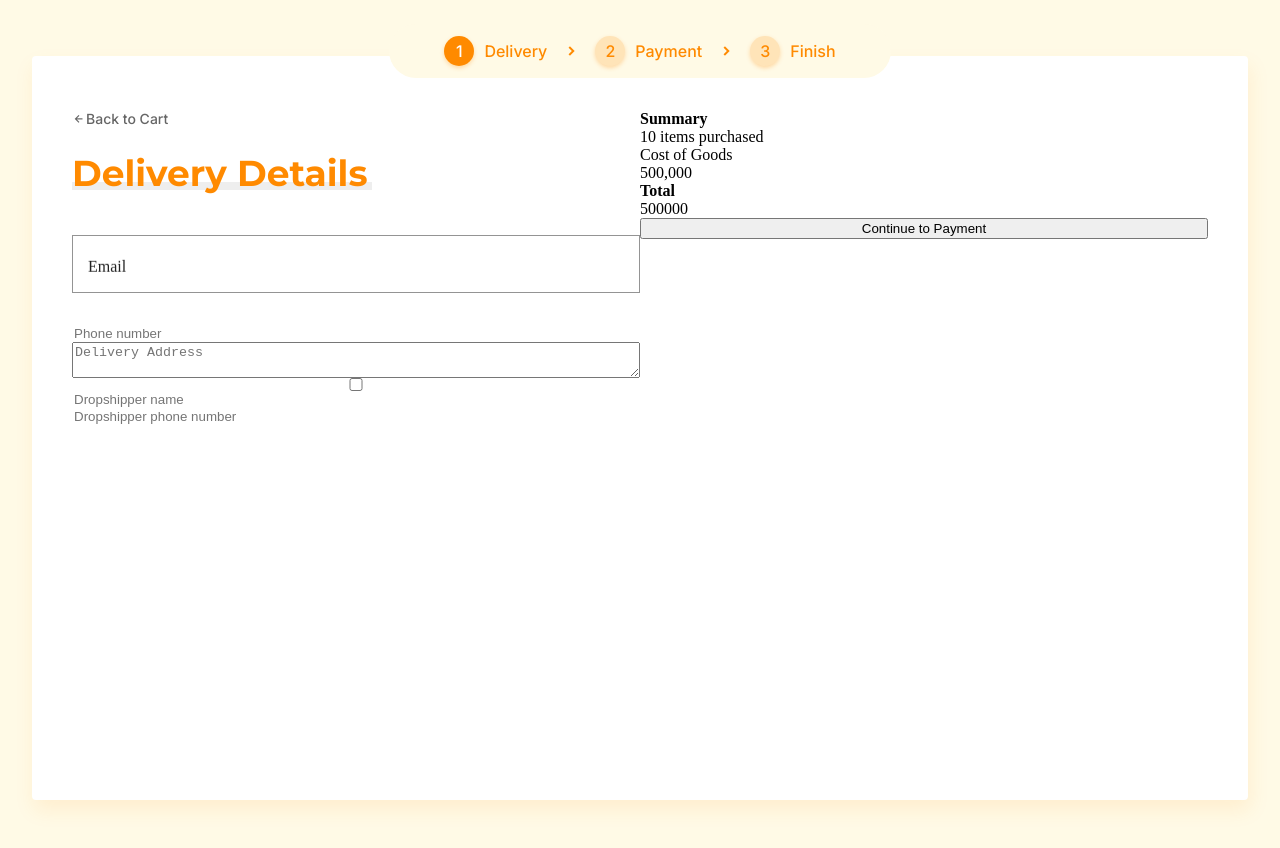
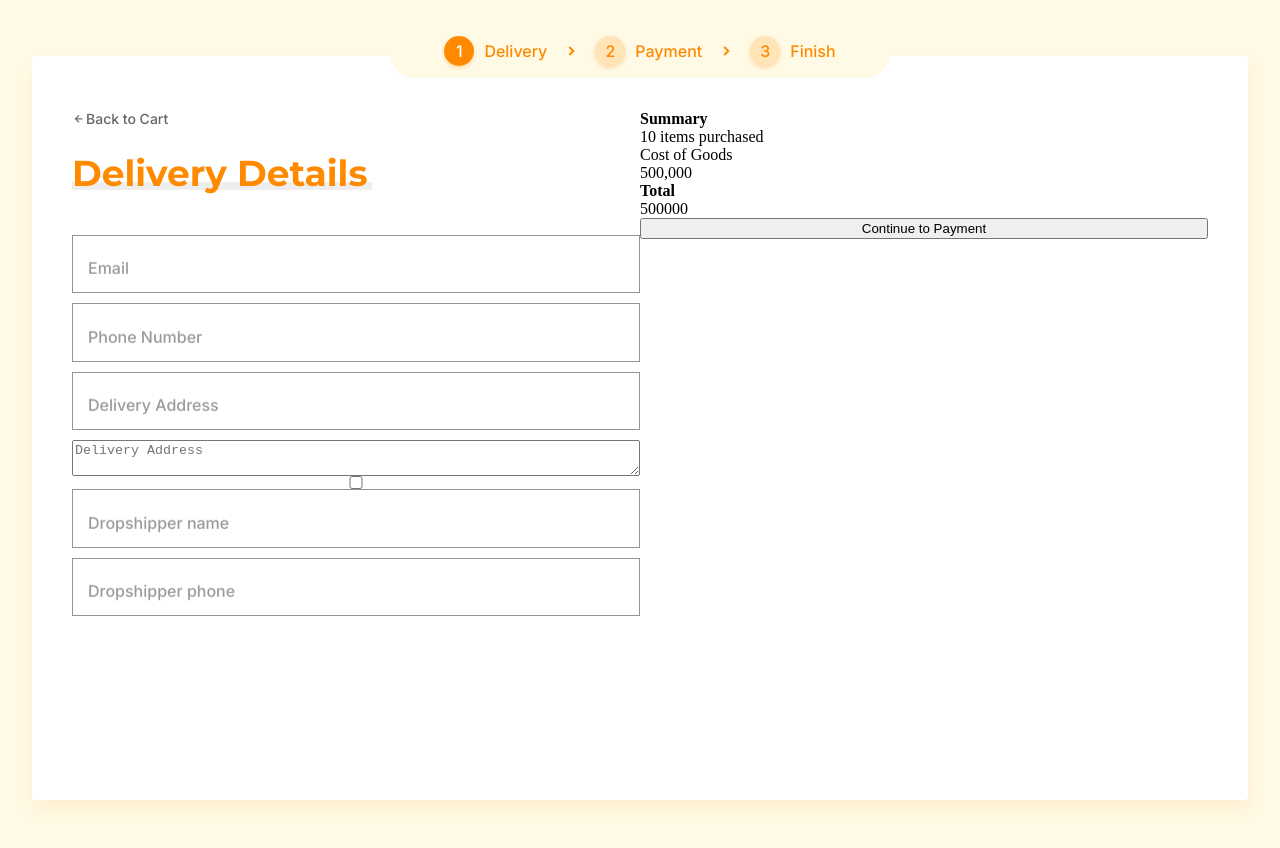
Before and after one commit to alfianahar/jakmall-test, a React (Vite) app: page / in a window 1280 px wide. Shown: the top 848 px of the page. Built offline with nearby package versions, Linux system fonts and the light colour scheme.

Commit message:
add input field

```diff
--- a/src/App.jsx
+++ b/src/App.jsx
@@ -14,7 +14,7 @@ import useMultistep from './utils/useMultistep';
 
 const backPageStep = ["Cart", "Delivery"]
 const defaultValue = {
-  goods: 500000, dropshipFee: 0, 'Send as dropshipper': false, Shipment: { label: '', estimation: '', price: 0 }
+  goods: 500000, dropshipFee: 0, sendAsDropshipper: false, shipment: { label: '', estimation: '', price: 0 }
 }
 
 function App() {
--- a/src/components/Input.jsx
+++ b/src/components/Input.jsx
@@ -1,43 +1,130 @@
 import React from "react";
+import { useFormContext } from "react-hook-form";
 import styled from "styled-components";
 
-const InputContainer = styled.div`
-  width: 100%;
-  height: 60px;
-  background-color: #fff;
-  border: 1px solid #ccc;
-  border-radius: 4px;
-  position: relative;
-`;
+let InputField
 
 const Label = styled.label`
-  position: absolute;
-  left: 20px;
-  top: 20px;
-  font-size: 14px;
-  color: #ccc;
+  font-family: 'Inter';
+  font-style: normal;
+  font-weight: 500;
+  font-size: 16px;
+  color: #000000;
+  mix-blend-mode: normal;
+  opacity: 0.4;
+
+  display: block;
+  position: relative;
+  max-height: 0;
+  font-weight: 500;
   pointer-events: none;
-  transition: all 0.2s ease-out;
-`;
 
-const InputField = styled.input`
-  width: 100%;
-  height: 100%;
-  font-size: 18px;
-  border: none;
-  outline: none;
-  &:focus + ${Label} {
-    top: 10px;
-    font-size: 12px;
-    color: #333;
+  &::before {
+    color: #000000;
+    content: attr(data-content);
+    display: inline-block;
+    filter: blur(0);
+    backface-visibility: hidden;
+    transform-origin: left top;
+    transition: transform 0.2s ease;
+    left: 1rem;
+    position: relative;
+  }
+
+  &::after {
+    bottom: 1rem;
+    content: "";
+    height: 0.1rem;
+    position: absolute;
+    transition: transform 180ms cubic-bezier(0.4, 0, 0.2, 1),
+      opacity 180ms cubic-bezier(0.4, 0, 0.2, 1), background-color 0.3s ease;
+    opacity: 0;
+    left: 0;
+    top: 100%;
+    margin-top: -0.1rem;
+    transform: scale3d(0, 1, 1);
+    width: 100%;
+    background-color: #FF8A00;
+  }
+
+      &::before,
+  ${InputField}:focus + &::before {
+    transform: translate3d(0, -3.12rem, 0) scale3d(0.82, 0.82, 1);
   }
 `;
 
-const Input = ({ label, ...rest }) => {
+InputField = styled.input`
+  background: none;
+  border-width: 0;
+  display: block;
+
+  width: 100%;
+  box-sizing: border-box;
+  padding: 1.8rem 1rem 0.6rem;
+  font-size: 1rem;
+  border: 0.1rem solid rgba(0, 0, 0, 0.42);
+  transition: border-color 0.2s ease;
+  caret-color: #FF8A00;
+
+  &::placeholder {
+    color: rgba(0, 0, 0, 0);
+  }
+  &:focus + ${Label}::after {
+    transform: scale3d(1, 1, 1);
+    opacity: 1;
+  }
+  &:placeholder-shown + ${Label}::before {
+    transform: translate3d(0, -2.2rem, 0) scale3d(1, 1, 1);
+  }
+  ${Label}::before,
+  &:focus + ${Label}::before {
+    transform: translate3d(0, -3.12rem, 0) scale3d(0.82, 0.82, 1);
+  }
+  &:focus + ${Label}::before {
+    color: #FF8A00;
+  }
+`;
+
+
+const InputContainer = styled.div`
+  margin-bottom: 0.625rem;
+  background-color: #FFFFFF;
+  transition: background-color 0.2s ease;
+  border-top-left-radius: 4px;
+  border-top-right-radius: 4px;
+
+  &:hover,
+  &:focus-within {
+    background-color: #FFFFFF;
+  }
+
+  &:hover ${InputField} {
+    border-color: rgba(0, 0, 0, 0.62);
+  }
+`;
+
+
+const HiddenLabel = styled.span`
+  border: 0;
+  clip: rect(1px 1px 1px 1px);
+  clip: rect(1px, 1px, 1px, 1px);
+  height: 1px;
+  margin: -1px;
+  overflow: hidden;
+  padding: 0;
+  position: absolute;
+  width: 1px;
+`
+
+
+const Input = ({ name, label, ...rest }) => {
+  const { register } = useFormContext()
   return (
     <InputContainer>
-      <InputField {...rest} />
-      <Label htmlFor="input-field">{label}</Label>
+      <InputField placeholder={label} {...register(name, { ...rest })} />
+      <Label data-content={label}>
+        <HiddenLabel></HiddenLabel>
+      </Label>
     </InputContainer>
   );
 };
--- a/src/components/Summary.jsx
+++ b/src/components/Summary.jsx
@@ -10,16 +10,16 @@ const SummaryContainer = styled.div`
 const Summary = () => {
     const { getValues, setValue } = useFormContext();
 
-    const Shipment = getValues('Shipment')
+    const shipment = getValues('shipment')
     const goods = getValues('goods')
     const dropshipFee = getValues('dropshipFee')
-    useWatch({ name: 'dropshipFee', name: 'Shipment' })
+    useWatch({ name: 'dropshipFee', name: 'shipment' })
 
     const currencyFormatter = new Intl.NumberFormat({
         style: "currency",
     });
 
-    const shipmentPrice = Shipment.price
+    const shipmentPrice = shipment.price
     const total = goods + dropshipFee + shipmentPrice
 
     return (
@@ -27,10 +27,10 @@ const Summary = () => {
             <h4>Summary</h4>
             <p>10 items purchased</p>
 
-            {Shipment.estimation &&
+            {shipment.estimation &&
                 <>
                     <h5>Delivery estimation</h5>
-                    <h4>{Shipment.estimation} by {Shipment.label}</h4>
+                    <h4>{shipment.estimation} by {shipment.label}</h4>
                 </>
             }
             <div>
@@ -43,7 +43,7 @@ const Summary = () => {
             }
             {shipmentPrice !== 0 &&
                 <div>
-                    <p>{Shipment.label} shipment</p> <span>{currencyFormatter.format(shipmentPrice)}</span>
+                    <p>{shipment.label} shipment</p> <span>{currencyFormatter.format(shipmentPrice)}</span>
                 </div>
             }
             <h4>Total</h4> <span>{total}</span>
--- a/src/form/DeliveryDetailStep.jsx
+++ b/src/form/DeliveryDetailStep.jsx
@@ -16,20 +16,20 @@ const DeliveryDetailStep = () => {
     return (
         <FormStep title="Delivery Details">
             <MainTittle>Delivery Details</MainTittle>
-            <div class="floating">
-                <input className="floating__input" type="text" placeholder="Email" {...register("Email", { required: true, pattern: /^\S+@\S+$/i })} />
-                <label for="inputId" class="floating__label" data-content="Email">
-                    <span class="hidden--visually">Email</span>
-                </label>
-            </div>
 
-            <input type="tel" placeholder="Phone number" {...register("Phone number", { required: true, minLength: 6, maxLength: 20, pattern: /^[0-9\-+(),]+$/i })} />
+            <Input type='text' label="Email" name="Email" required={true} pattern='/^\S+@\S+$/i' />
+            <Input type="tel" label="Phone Number" name="phoneNumber"
+                required={true} minLength='6' maxLength='20' pattern='/^[0-9\-+(),]+$/i'
+            />
+            <Input type="textarea" label="Delivery Address" name="deliveryAddress" required={true} />
             <textarea placeholder="Delivery Address" {...register("Delivery Address", { required: true })} />
 
             <input type="checkbox" placeholder="Send as dropshipper" {...register("Send as dropshipper", {})} />
 
-            <input type="text" placeholder="Dropshipper name" disabled={!dropshipperState} {...register("Dropshipper name", { required: dropshipperState, maxLength: 100 })} />
-            <input type="tel" placeholder="Dropshipper phone number" disabled={!dropshipperState}{...register("Dropshipper phone number", { required: dropshipperState, minLength: 6, maxLength: 20, pattern: /^[0-9\-+(),]+$/i })} />
+            <Input disabled={!dropshipperState} type='text' label="Dropshipper name" name="dropshipperName" required={dropshipperState} maxLength='100' />
+            <Input disabled={!dropshipperState} type='text' label="Dropshipper phone" name="dropshipperPhone" required={dropshipperState} minLength='6' maxLength='20' pattern='/^[0-9\-+(),]+$/i' />
+            {/* <input type="tel" placeholder="Dropshipper name" disabled={!dropshipperState} {...register("Dropshipper name", { required: dropshipperState, maxLength: 100 })} />
+            <input type="tel" placeholder="Dropshipper phone number" disabled={!dropshipperState}{...register("Dropshipper phone number", { required: dropshipperState, minLength: 6, maxLength: 20, pattern: /^[0-9\-+(),]+$/i })} /> */}
 
         </FormStep>
     );
--- a/src/form/ThanksPageStep.jsx
+++ b/src/form/ThanksPageStep.jsx
@@ -5,7 +5,7 @@ import MainTittle from "../components/MainTittle";
 const ThanksPageStep = () => {
     const { getValues } = useFormContext();
     const [orderId, setOrderId] = useState('')
-    const Shipment = getValues('Shipment')
+    const shipment = getValues('shipment')
 
 
     const alphaNumericGenerator = () => {
@@ -22,7 +22,7 @@ const ThanksPageStep = () => {
         <div title="Thank You">
             <MainTittle>Thank You</MainTittle>
             <h5>Order ID: {orderId}</h5>
-            <p>Your order will be delivered {Shipment.estimation} with {Shipment.label}</p>
+            <p>Your order will be delivered {shipment.estimation} with {shipment.label}</p>
 
 
         </div>
--- a/src/index.css
+++ b/src/index.css
@@ -4,6 +4,10 @@ html,
 }
 
 :root {
+  --color__accent: #6200ee;
+
+  --field__background: #f5f5f5;
+  --field__background--hover: #e9e9e9;
   --input__border: rgba(0, 0, 0, 0.42);
   --input__border--hover: rgba(0, 0, 0, 0.62);
   --label__color: #222;
@@ -97,10 +101,6 @@ html,
   color: var(--color__accent);
 }
 
-/* ---------------------------------------------- */
-/* --  Codepen styles & resets - not required  -- */
-/* ---------------------------------------------- */
-
 input {
   background: none;
   border-width: 0;
@@ -115,8 +115,6 @@ fieldset {
 legend {
   padding: 0 0.5rem;
 }
-
-/* apply a natural box layout model to all elements, but allowing components to change */
 
 *,
 *:before,
```
Also changed, not shown: src/form/ShipmentStep.jsx (+11 -11 lines).
